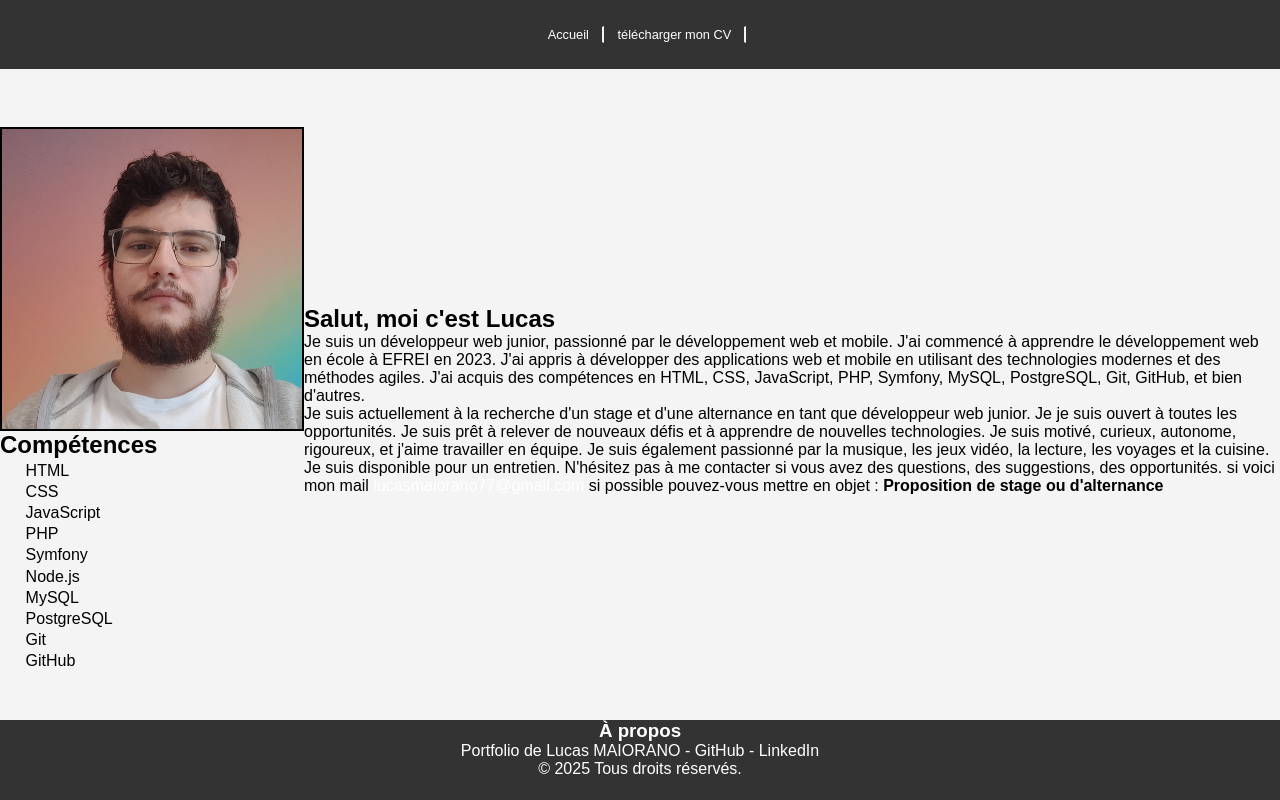
After one commit to Pmaioranool/b2_efrei_dev_portfolio_stage, a PHP site: template Templates/home.php in a window 1280 px wide. The commit adds this page. Run offline with PHP 8.4, Linux system fonts and the light colour scheme; the template is opened without the code that fills it, so the values that code supplies are empty.

Commit message:
[Add] update header with title and CV download link; add CSS styles and home template

```diff
--- a/Templates/Partials/header.php
+++ b/Templates/Partials/header.php
@@ -4,13 +4,14 @@
 <head>
     <meta charset="UTF-8">
     <meta name="viewport" content="width=device-width, initial-scale=1.0">
-    <title>Document</title>
+    <link rel="stylesheet" href="/Assets/CSS/style.css">
+    <title>Portfolio Lucas MAIORANO</title>
 </head>
 
 <body>
     <header>
         <nav>
             <a href="/">Accueil</a>
-            <a href="/a">Accueil</a>
+            <a href="\Assets\PDF\Lucas_MAIORANO_CV.pdf.pdf" download>télécharger mon CV</a>
         </nav>
     </header>
--- /dev/null
+++ b/Templates/home.php
@@ -0,0 +1,38 @@
+<main>
+    <article>
+        <section class="image-container">
+            <img src="/Assets/Images/profile/profileLoin.jpg" alt="photo de profile" class="image-profile">
+        </section>
+        <section>
+            <h2>Compétences</h2>
+            <ul>
+                <li>HTML</li>
+                <li>CSS</li>
+                <li>JavaScript</li>
+                <li>PHP</li>
+                <li>Symfony</li>
+                <li>Node.js</li>
+                <li>MySQL</li>
+                <li>PostgreSQL</li>
+                <li>Git</li>
+                <li>GitHub</li>
+            </ul>
+        </section>
+    </article>
+    <article class=".main-content">
+        <h1>Salut, moi c'est Lucas</h1>
+        <p>Je suis un développeur web junior, passionné par le développement web et mobile. J'ai commencé à apprendre le
+            développement web en école à EFREI en 2023. J'ai appris à développer des applications web et mobile en
+            utilisant des technologies modernes et des méthodes agiles. J'ai acquis des compétences en HTML, CSS,
+            JavaScript, PHP, Symfony, MySQL, PostgreSQL, Git, GitHub, et bien
+            d'autres.</p>
+        <p>Je suis actuellement à la recherche d'un stage et d'une alternance en tant que développeur web junior. Je
+            je suis ouvert à toutes les opportunités. Je suis prêt à relever de nouveaux défis et à apprendre de
+            nouvelles technologies. Je suis motivé, curieux, autonome, rigoureux, et j'aime travailler en équipe. Je
+            suis également passionné par la musique, les jeux vidéo, la lecture, les voyages et la cuisine.</p>
+        <p>Je suis disponible pour un entretien. N'hésitez pas à me contacter si vous avez des questions, des
+            suggestions, des opportunités.
+            si voici mon mail <a href="mailto:lucasmaiorano77@gmail.com">lucasmaiorano77@gmail.com</a> si possible
+            pouvez-vous mettre en objet : <strong>Proposition de stage ou d'alternance</strong></p>
+    </article>
+</main>
```
Also changed, not shown: public/Assets/CSS/style.css (added), public/Assets/Images/profile/profileLoin.jpg (added), public/Assets/Images/profile/profileLucas.jpg (added), public/Assets/Images/profile/profileLycee.jpg (added), public/Assets/Images/profile/profileProche.jpg (added), 2 other files.
